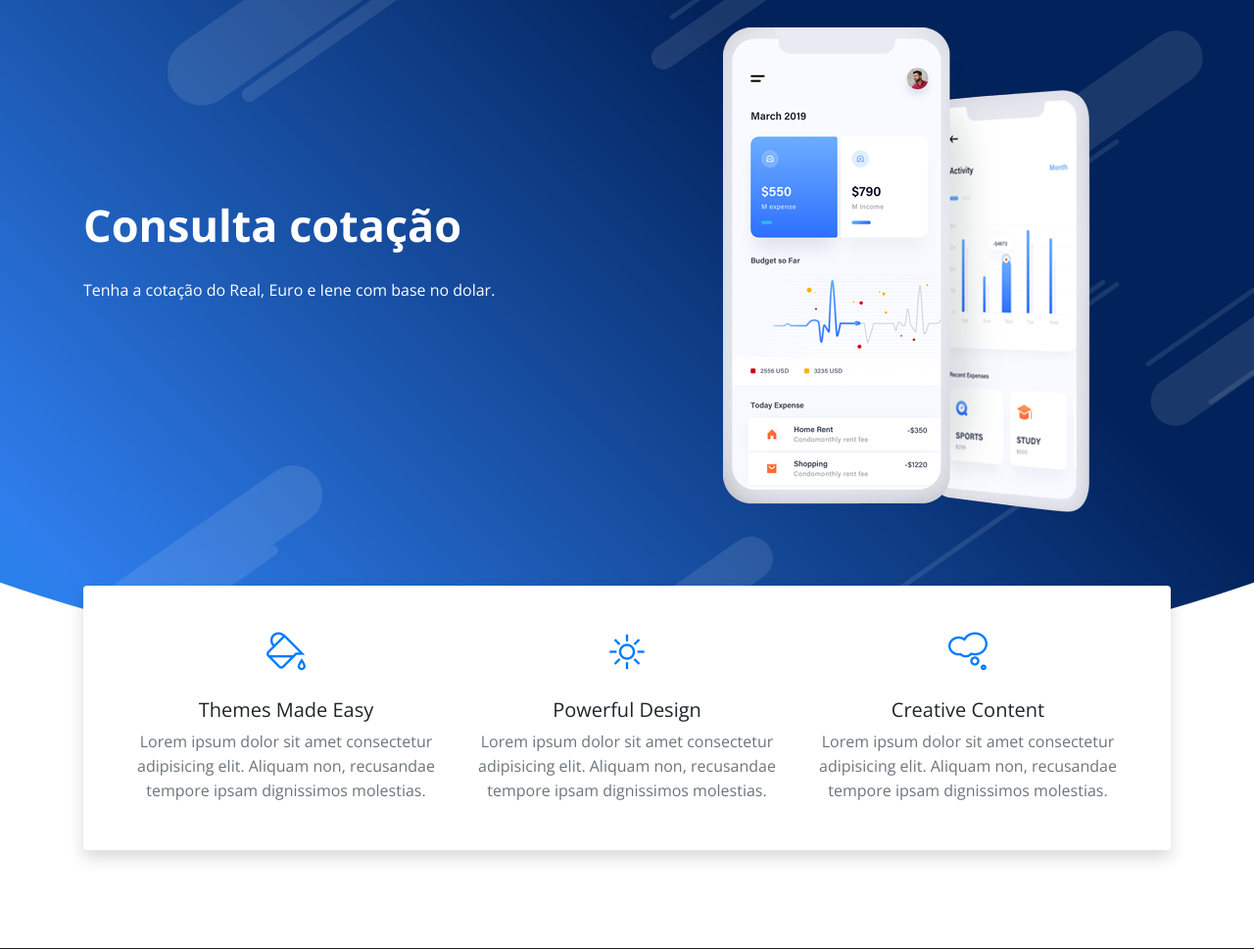
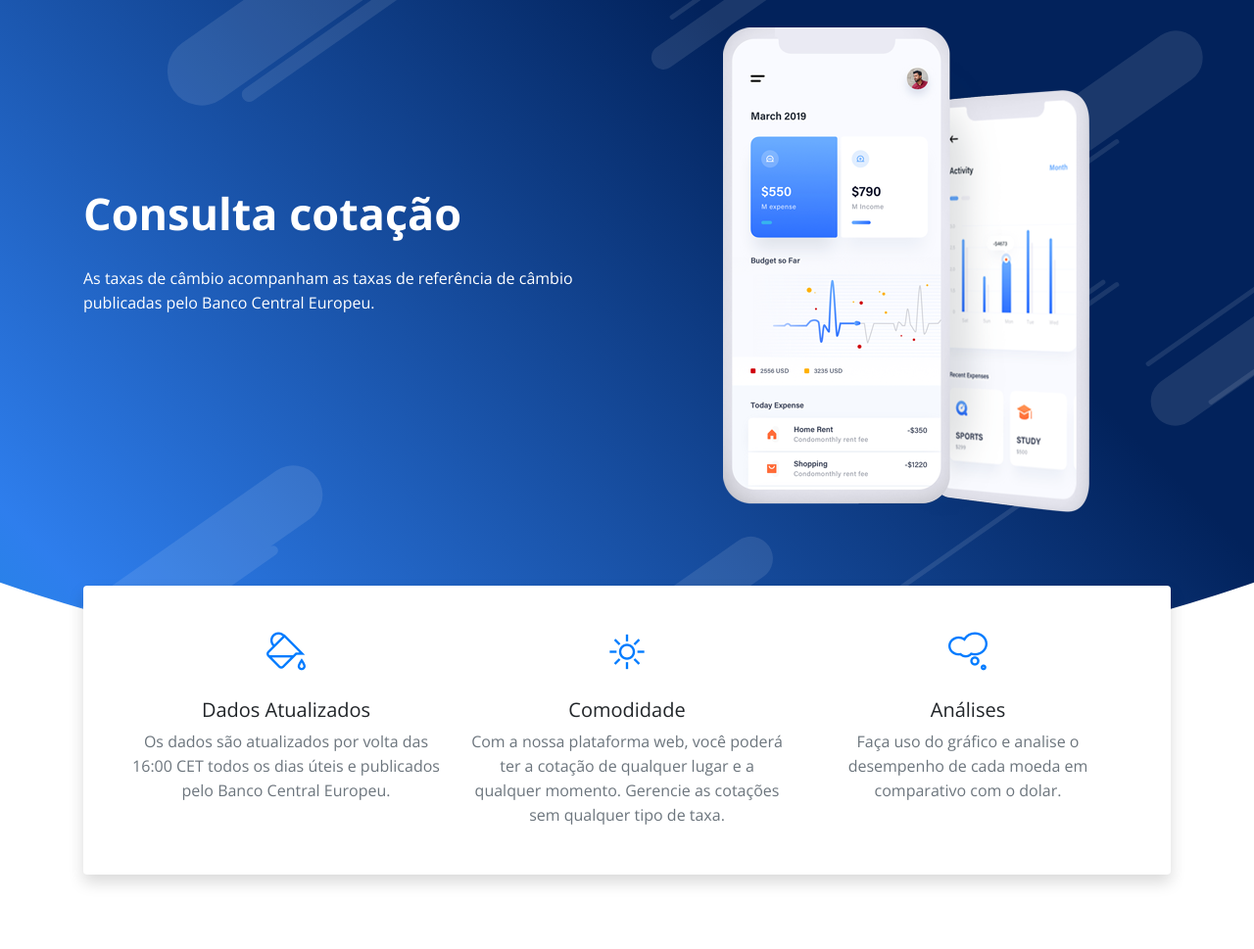
Before and after one commit to julioreis-dev/price_coins, a Django app: page / in a window 1280 px wide; the page is wider, and only the part inside the window is pictured. Shown: the part 133-1102 px from the top of that part at 98% size. Run offline with Django 3.2, Linux system fonts and the light colour scheme; some libraries are stand-ins or nearby versions.

Commit message:
fix(home/index): improvements in the index.html
Contents were described in the hero section and description section

```diff
--- a/cotacao/templates/home/index.html
+++ b/cotacao/templates/home/index.html
@@ -1,7 +1,7 @@
 <!DOCTYPE html>
 {% extends "base.html" %}
 {% load static %}
-{% block title %}Home{% endblock %}
+{% block title %}Cotações{% endblock %}
 
 {% block content %}
 <section class="section gradient-banner">
@@ -27,7 +27,7 @@
 		<div class="row align-items-center">
 			<div class="col-md-6 order-2 order-md-1 text-center text-md-left">
 				<h1 class="text-white font-weight-bold mb-4">Consulta cotação</h1>
-                <p class="text-white mb-5">Tenha a cotação do Real, Euro e Iene com base no dolar.</p>
+                <p class="text-white mb-5">As taxas de câmbio acompanham as taxas de referência de câmbio publicadas pelo Banco Central Europeu.</p>
 			</div>
 			<div class="col-md-6 text-center order-1 order-md-2">
 				<img class="img-fluid" src="{% static 'images/mobile.png' %}" alt="screenshot">
@@ -43,21 +43,21 @@
 			<div class="row">
 				<div class="col-lg-4 col-md-6 mt-5 mt-md-0 text-center">
 					<i class="ti-paint-bucket text-primary h1"></i>
-					<h3 class="mt-4 text-capitalize h5 ">themes made easy</h3>
-					<p class="regular text-muted">Lorem ipsum dolor sit amet consectetur adipisicing elit. Aliquam non, recusandae
-						tempore ipsam dignissimos molestias.</p>
+					<h3 class="mt-4 text-capitalize h5 ">Dados atualizados</h3>
+					<p class="regular text-muted">Os dados são atualizados por volta das 16:00 CET
+						todos os dias úteis e publicados pelo Banco Central Europeu.</p>
 				</div>
 				<div class="col-lg-4 col-md-6 mt-5 mt-md-0 text-center">
 					<i class="ti-shine text-primary h1"></i>
-					<h3 class="mt-4 text-capitalize h5 ">powerful design</h3>
-					<p class="regular text-muted">Lorem ipsum dolor sit amet consectetur adipisicing elit. Aliquam non, recusandae
-						tempore ipsam dignissimos molestias.</p>
+					<h3 class="mt-4 text-capitalize h5 ">Comodidade</h3>
+					<p class="regular text-muted">Com a nossa plataforma web, você poderá ter a cotação de qualquer
+						lugar e a qualquer momento. Gerencie as cotações sem qualquer tipo de taxa.</p>
 				</div>
 				<div class="col-lg-4 col-md-12 mt-5 mt-lg-0 text-center">
 					<i class="ti-thought text-primary h1"></i>
-					<h3 class="mt-4 text-capitalize h5 ">creative content</h3>
-					<p class="regular text-muted">Lorem ipsum dolor sit amet consectetur adipisicing elit. Aliquam non, recusandae
-						tempore ipsam dignissimos molestias.</p>
+					<h3 class="mt-4 text-capitalize h5 ">Análises</h3>
+					<p class="regular text-muted">Faça uso do gráfico e analise o desempenho de cada moeda em
+						comparativo com o dolar.</p>
 				</div>
 			</div>
 		</div>
```
